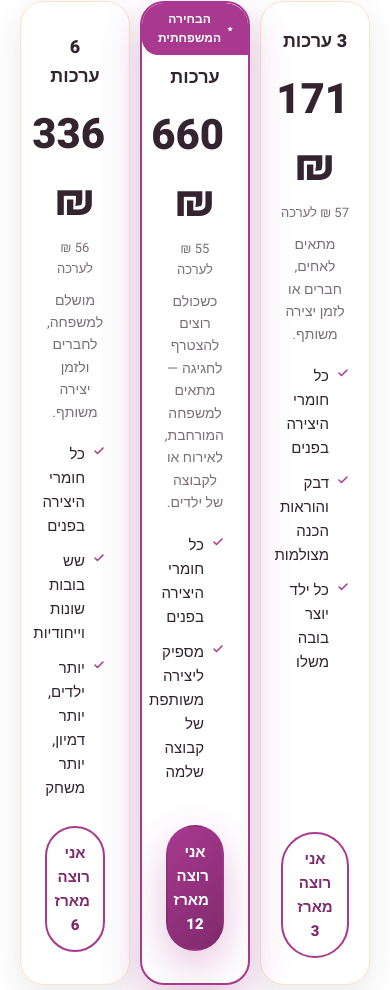
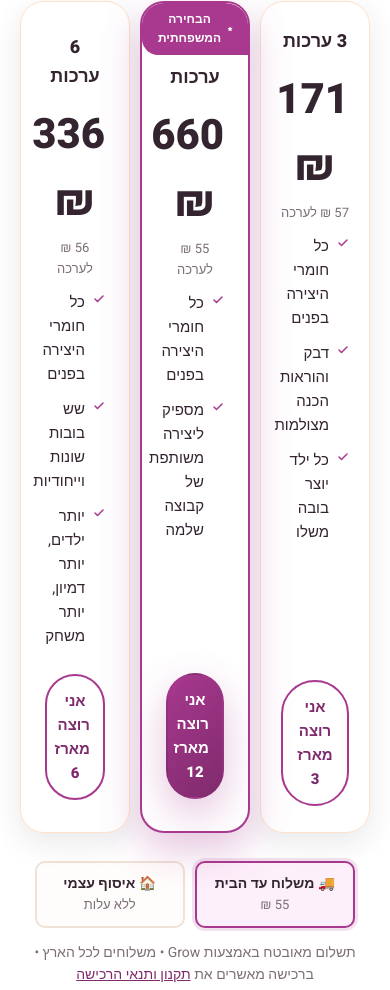
Before and after one commit to sivanzr29-puppets/sivan-dolls-landing, a plain HTML site: page index.html in a window 390 px wide. Shown: the part 3655-4645 px from the top of the page. Drawn offline with Linux system fonts and the light colour scheme.

Commit message:
Hide pricing card descriptions on mobile to reduce clutter in the 3-across layout

```diff
--- a/index.html
+++ b/index.html
@@ -98,7 +98,7 @@
     .price-card .plan-name{font-size:13px;}
     .price-card .plan-amount{font-size:19px; margin:6px 0 2px;}
     .price-card .plan-unit{font-size:10px; margin-bottom:6px;}
-    .price-card .plan-desc{font-size:10.5px; margin-bottom:10px; min-height:0;}
+    .price-card .plan-desc{display:none;}
     .price-card .plan-features{gap:6px; margin-bottom:14px;}
     .price-card .plan-features li{font-size:10.5px; gap:4px;}
     .price-card .plan-features li svg{width:12px; height:12px;}
```
